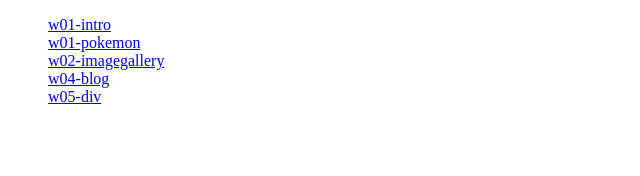
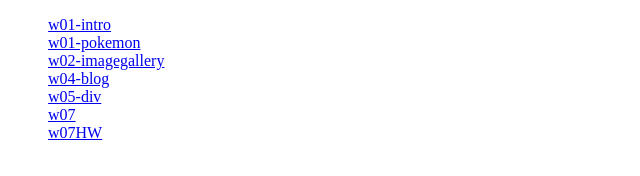
Before and after one commit to 406570753/1092-1A-406570753, a plain HTML site: page index.html in a window 1280 px wide. Shown: the whole page, without its empty margins (0-640 px from the left). Drawn offline with Linux system fonts and the light colour scheme.

Commit message:
modify index.html

```diff
--- a/index.html
+++ b/index.html
@@ -29,10 +29,10 @@
         <a href="./w05/div.html">w05-div</a>
       </li>
       <li>
-        <a href="./w07/"></a>
+        <a href="./w07/">w07</a>
       </li>
       <li>
-        <a href="./w07HW/grid&flexbox.html"></a>
+        <a href="./w07HW/grid&flexbox.html">w07HW</a>
       </li>
     </ul>
   </body>
```
